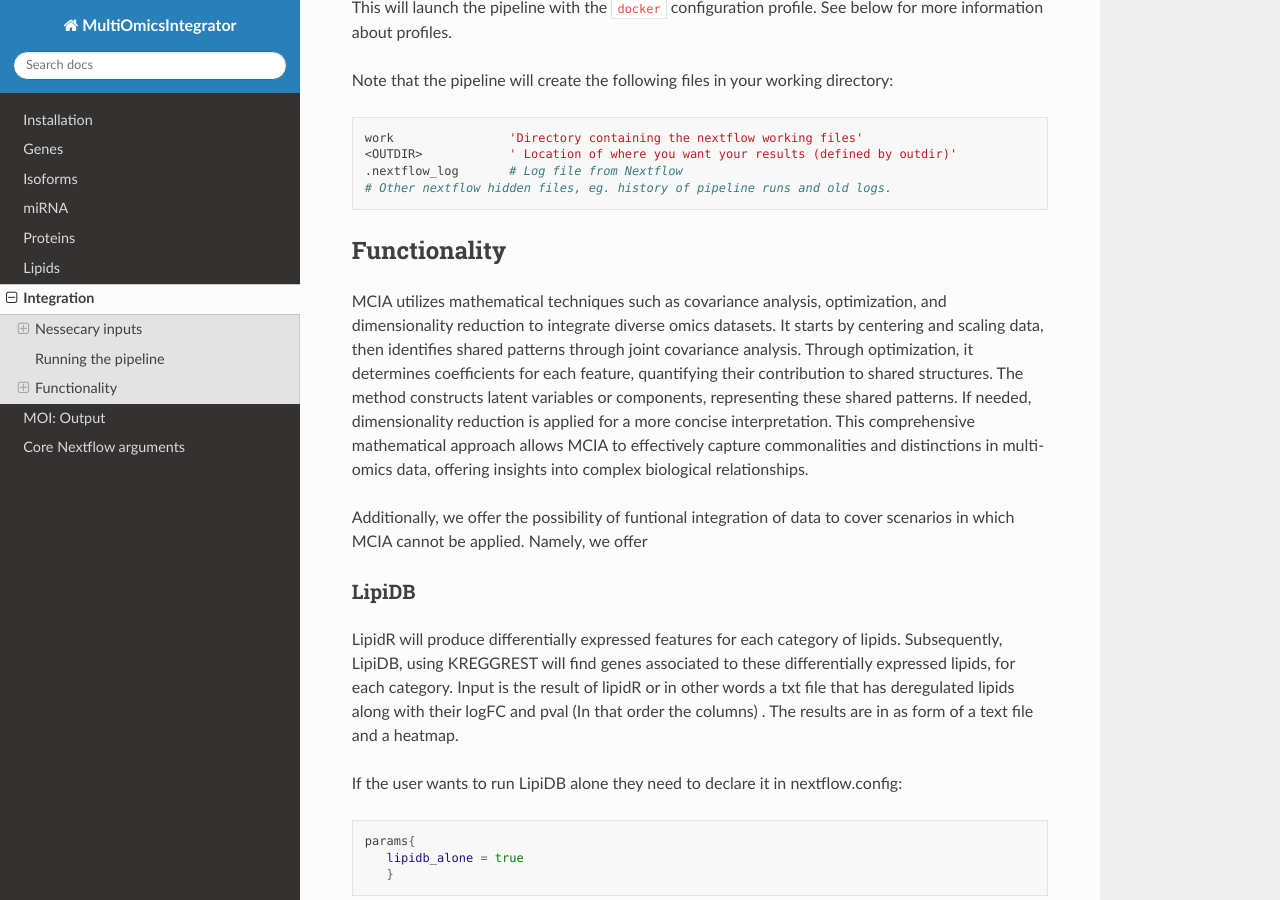
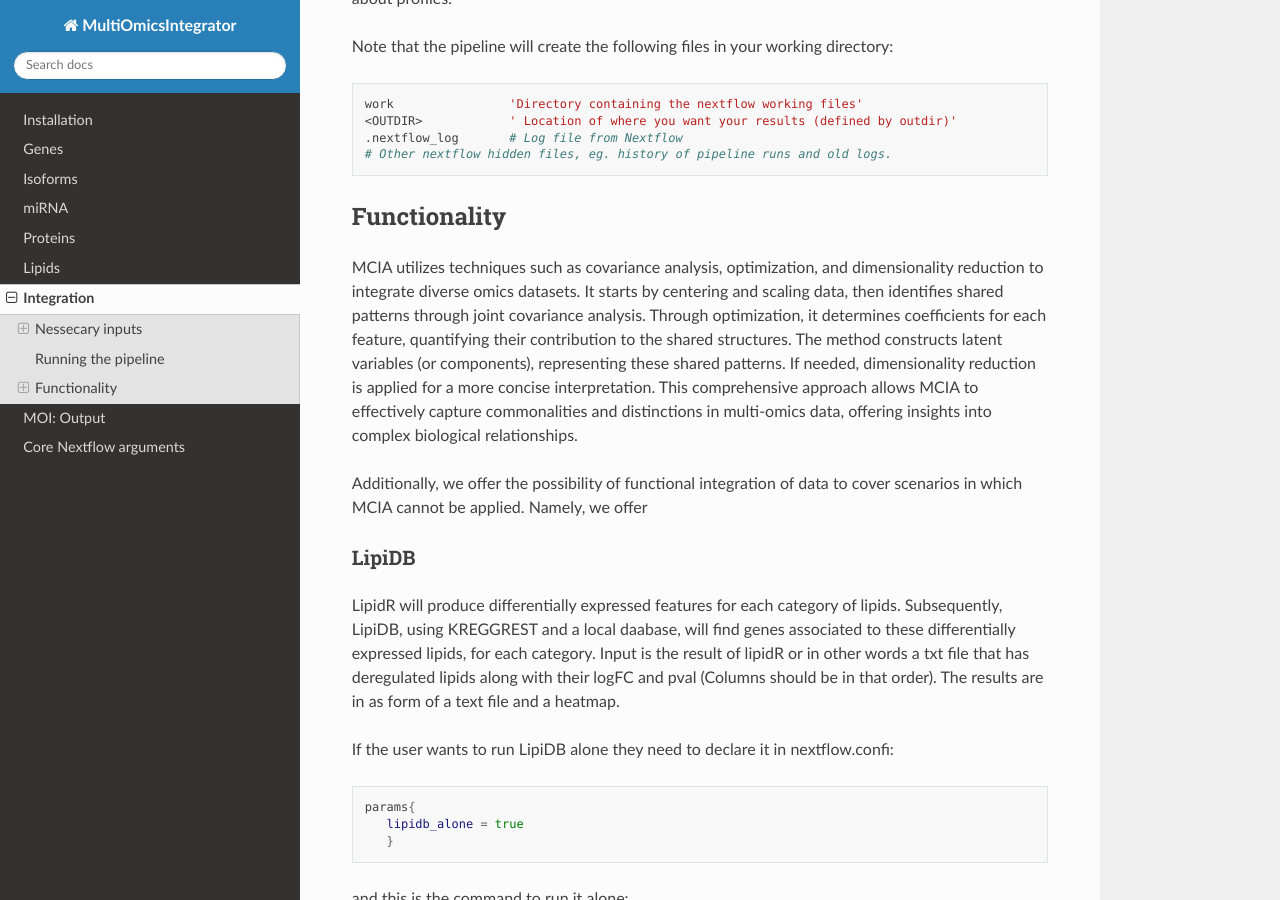
Before and after one commit to Bianca-Pasat/MOI, a Sphinx documentation site: the page built from docs/source/integration.rst, in a window 1280 px wide and 900 px high, scrolled down 1575 px. Built offline with Sphinx 7.4.7 and the Read the Docs theme 3.1.0, drawn with Linux system fonts in a browser that asks for light colours; pages that are not in the unit, such as notebooks, are missing from menus; some of the changed text lies outside the part shown.

Commit message:
Update integration.rst

```diff
--- a/docs/source/integration.rst
+++ b/docs/source/integration.rst
@@ -101,19 +99,19 @@
 Functionality
 -------------
 
-MCIA utilizes mathematical techniques such as covariance analysis,
+MCIA utilizes techniques such as covariance analysis,
 optimization, and dimensionality reduction to integrate diverse omics
 datasets. It starts by centering and scaling data, then identifies
 shared patterns through joint covariance analysis. Through optimization,
 it determines coefficients for each feature, quantifying their
-contribution to shared structures. The method constructs latent
-variables or components, representing these shared patterns. If needed,
+contribution to the shared structures. The method constructs latent
+variables (or components), representing these shared patterns. If needed,
 dimensionality reduction is applied for a more concise interpretation.
-This comprehensive mathematical approach allows MCIA to effectively
+This comprehensive approach allows MCIA to effectively
 capture commonalities and distinctions in multi-omics data, offering
 insights into complex biological relationships.
 
-Additionally, we offer the possibility of funtional integration of data
+Additionally, we offer the possibility of functional integration of data
 to cover scenarios in which MCIA cannot be applied. Namely, we offer
 
 
@@ -121,12 +119,12 @@
 ~~~~~~~~~~~~~~~~~~~
 
 LipidR will produce differentially expressed features for each category
-of lipids. Subsequently, LipiDB, using KREGGREST will find genes
+of lipids. Subsequently, LipiDB, using KREGGREST and a local daabase, will find genes
 associated to these differentially expressed lipids, for each category.
-Input is the result of lipidR or in other words a txt file that has deregulated lipids along with their logFC and pval (In that order the columns)
-. The results are in as form of a text file and a heatmap.
+Input is the result of lipidR or in other words a txt file that has deregulated lipids along with their logFC and pval (Columns should be in that order).
+The results are in as form of a text file and a heatmap.
 
-If the user wants to run LipiDB alone they need to declare it in nextflow.config:
+If the user wants to run LipiDB alone they need to declare it in nextflow.confi:
 
 .. code:: bash
 
@@ -219,7 +217,7 @@
 
 
 Additionally, we offer a
-**comparative_analysis** tool,which estimates the semantic distance
+**comparative_analysis** tool, which estimates the semantic distance
 (e.g. the similarity of their pathways) of two features signatures.
 Input is a txt file, with each column storing one distinct feature signature.
 Available parameters are:
```
Also changed, not shown: other parts of docs/source/integration.rst (+8 -10 lines).
